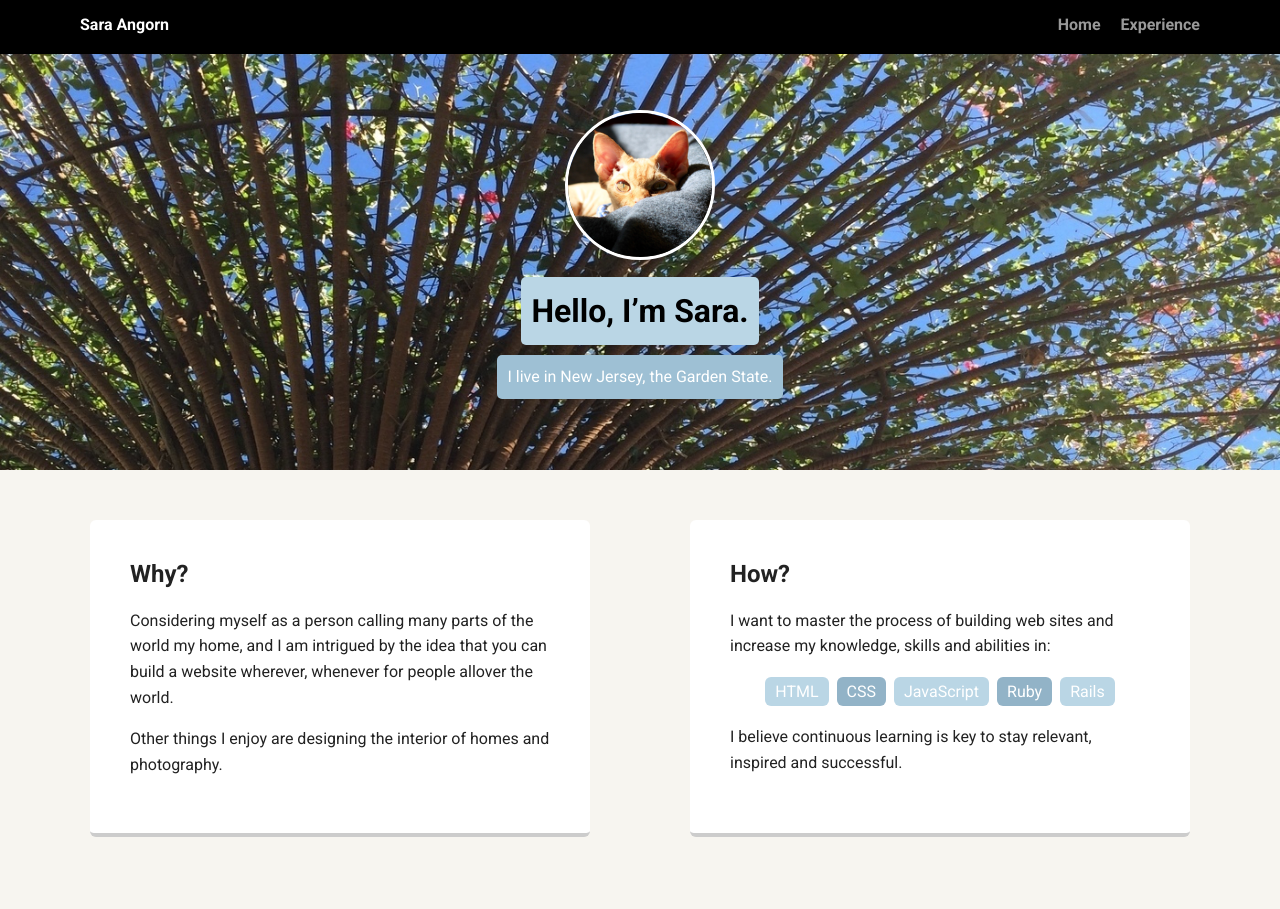
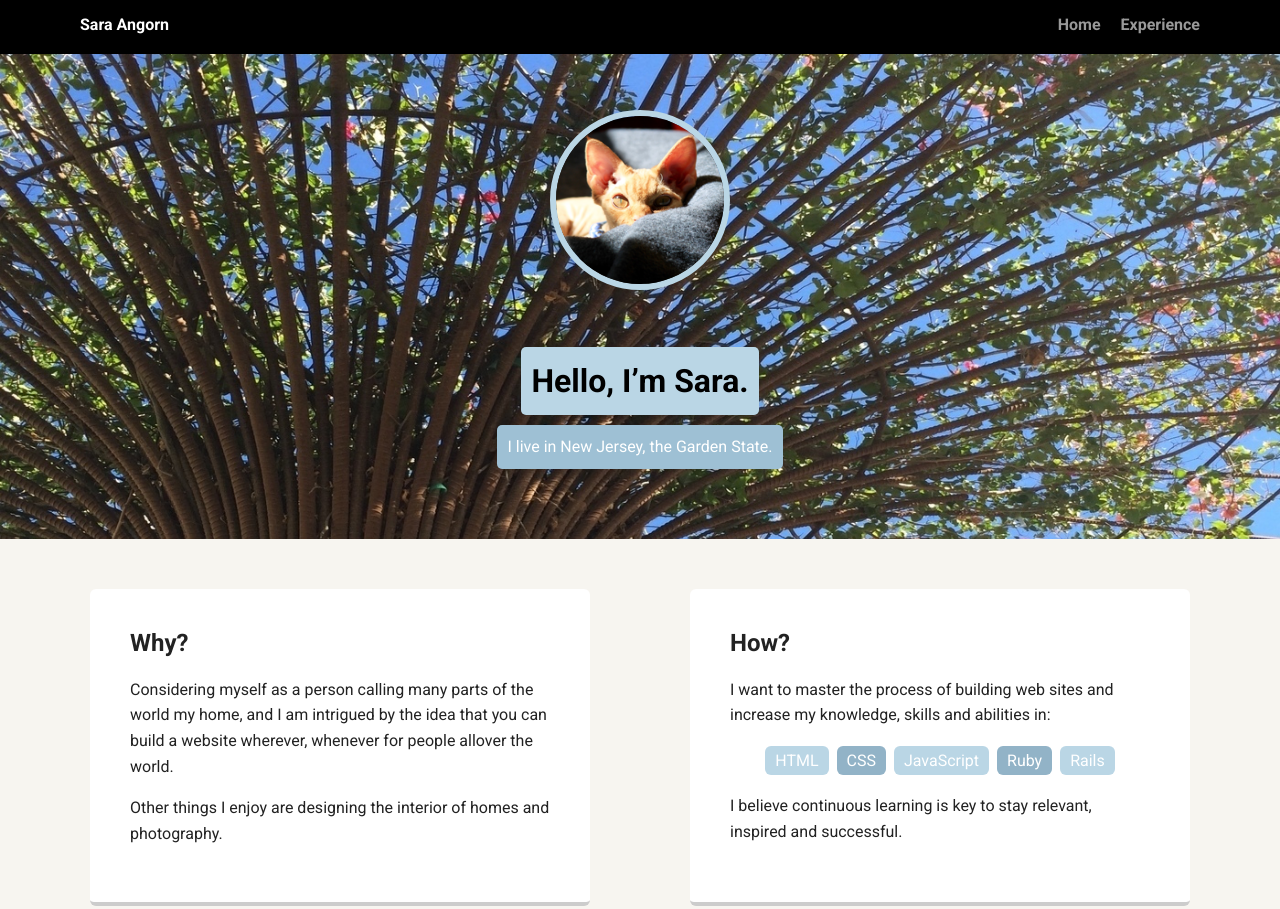
Before and after one commit to saraangorn/Portfolio, a plain HTML site: page index.html in a window 1280 px wide. Shown: the top 909 px of the page. Drawn offline with Linux system fonts and the light colour scheme; a web font is replaced by a local one.

Commit message:
styling of profile image/ header photo
changed image size , hover size of image, gave new color border. Gave
header background image padding on bottom.

```diff
--- a/styles.css
+++ b/styles.css
@@ -61,20 +61,22 @@ header {
   background-size: cover;
   overflow: hidden;
   padding-top: 60px;
+  padding-bottom: 60px;
 }
 header {
   line-height: 1.5;
 }
 header .profile-image {
   margin-top: 50px;
-  width: 150px;
-  height: 150px;
+  margin-bottom: 40px;
+  width: 180px;
+  height: 180px;
   border-radius: 50%;
-  border: 3px solid white;
+  border: 6px solid #bad6e5;
   transition: all .5s;
 }
 header .profile-image:hover {
-  transform: scale(1.2) rotate(5deg);
+  transform: scale(1.5) rotate(5deg);
 }
 .tag {
   background-color: #bad6e5;
```
